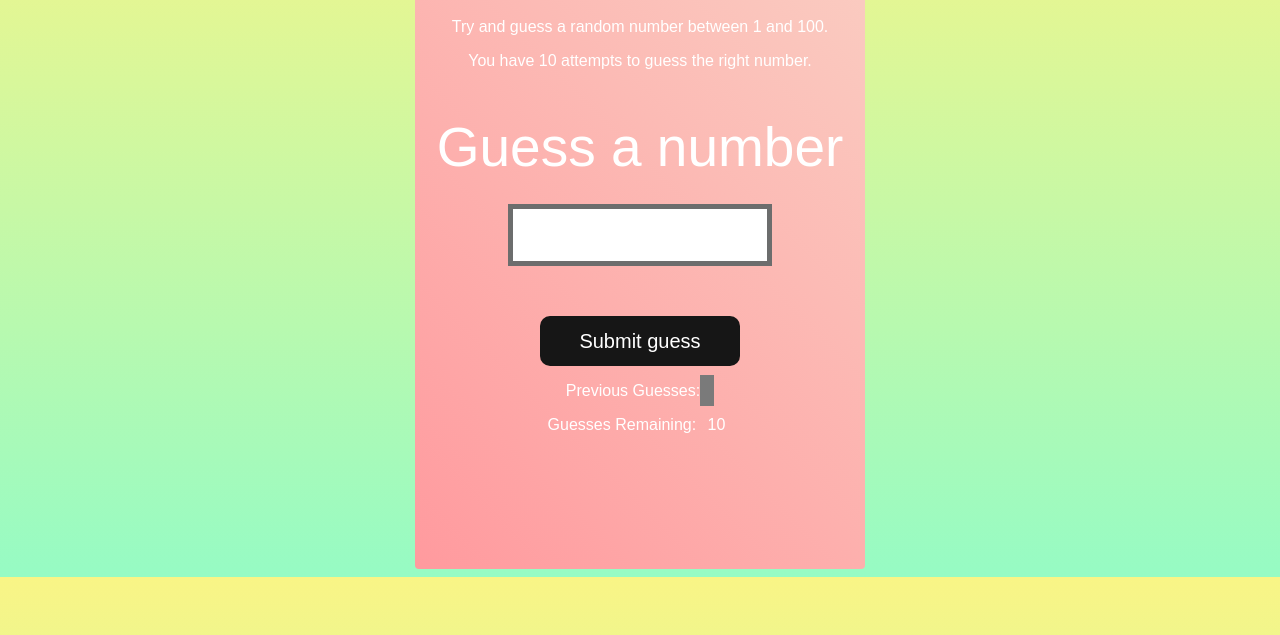
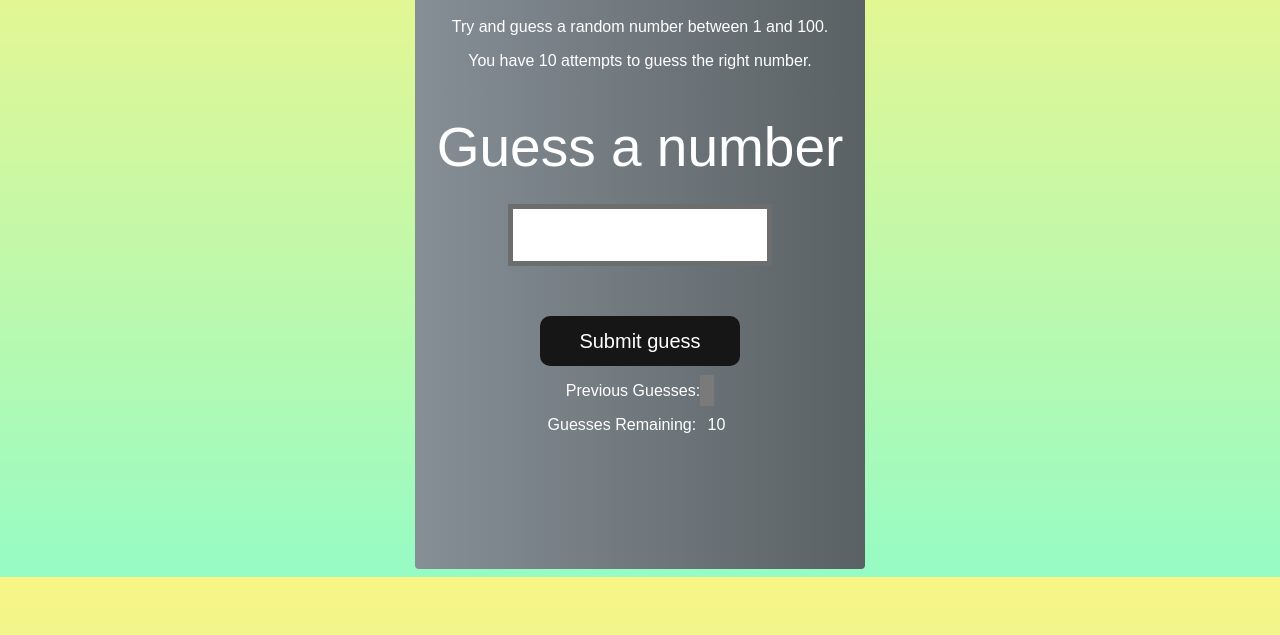
Before and after one commit to Abhishek-Singh2609/Guess-Number, a plain HTML site: page index.html in a window 1280 px wide. Shown: the part 165-800 px from the top of the page. Drawn offline with Linux system fonts and the light colour scheme.

Commit message:
Successfully commited

```diff
--- a/style.css
+++ b/style.css
@@ -66,7 +66,7 @@ html {
   }
 
   #wrapper {
-    background-image: linear-gradient(45deg, #ff9a9e 0%, #fad0c4 99%, #fad0c4 100%);
+    background-image: linear-gradient(to right, #868f96 0%, #596164 100%);
     border-radius: 4px;
     box-sizing: border-box;
     text-align: center;
```
